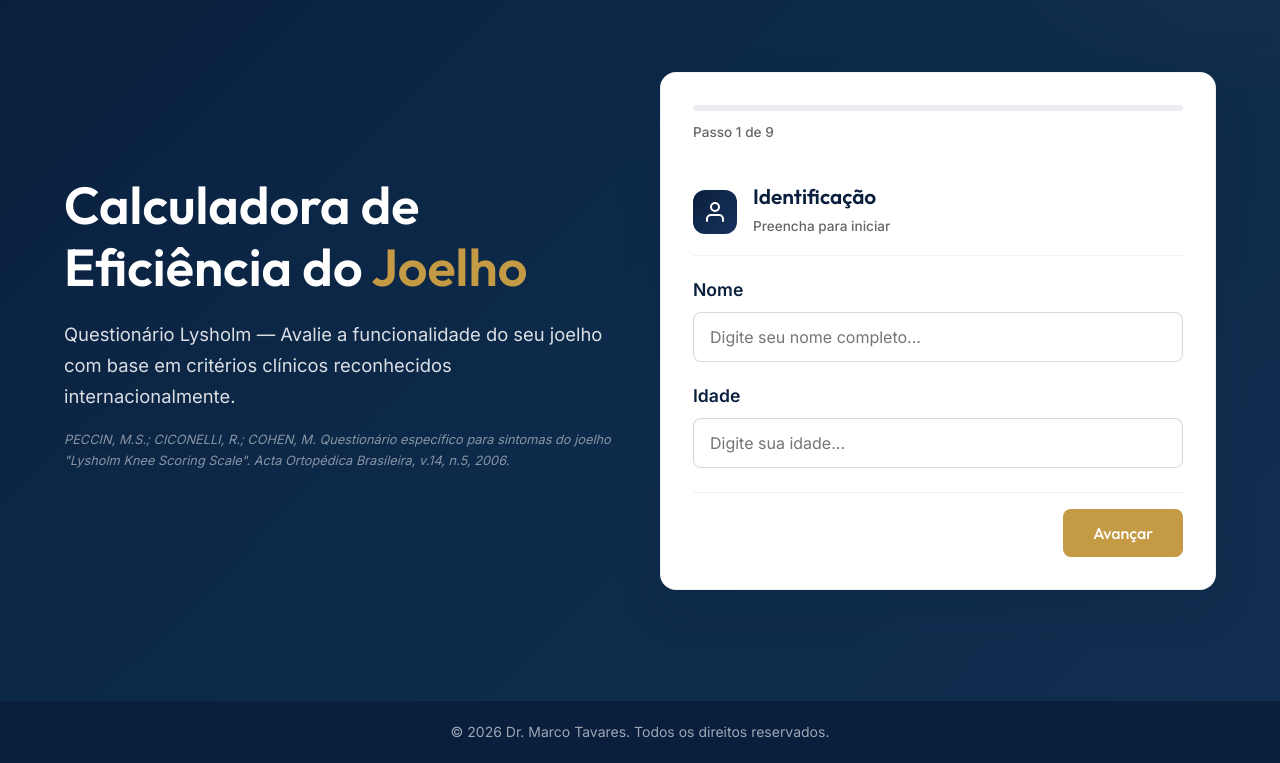
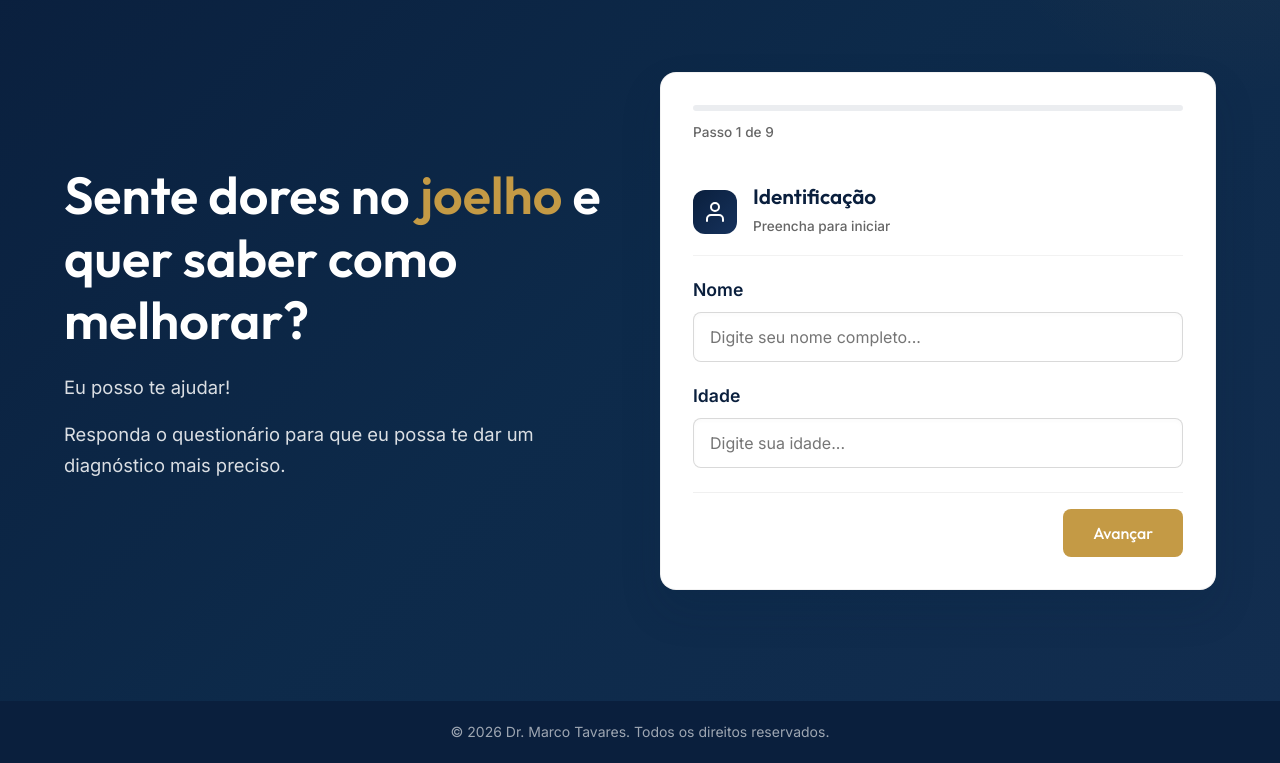
Before and after one commit to TechVitam/site-marcotavares, a plain HTML site: page calculadora-joelho.html in a window 1280 px wide. Shown: the part 99-862 px from the top of the page. Drawn offline with Linux system fonts and the light colour scheme.

Commit message:
feat: atualiza textos do cabecalho da calculadora de joelho

```diff
--- a/calculadora-joelho.html
+++ b/calculadora-joelho.html
@@ -53,9 +53,9 @@
         <div class="calc-hero-bg"></div>
         <div class="container calc-hero-container">
             <div class="calc-hero-content scroll-animate fade-up">
-                <h1>Calculadora de Eficiência do <span class="highlight">Joelho</span></h1>
-                <p>Questionário Lysholm — Avalie a funcionalidade do seu joelho com base em critérios clínicos reconhecidos internacionalmente.</p>
-                <p class="calc-hero-ref">PECCIN, M.S.; CICONELLI, R.; COHEN, M. Questionário específico para sintomas do joelho "Lysholm Knee Scoring Scale". Acta Ortopédica Brasileira, v.14, n.5, 2006.</p>
+                <h1>Sente dores no <span class="highlight">joelho</span> e quer saber como melhorar?</h1>
+                <p>Eu posso te ajudar!</p>
+                <p>Responda o questionário para que eu possa te dar um diagnóstico mais preciso.</p>
             </div>
             <div class="calc-hero-form">
                 <div class="calc-main-card">
```
